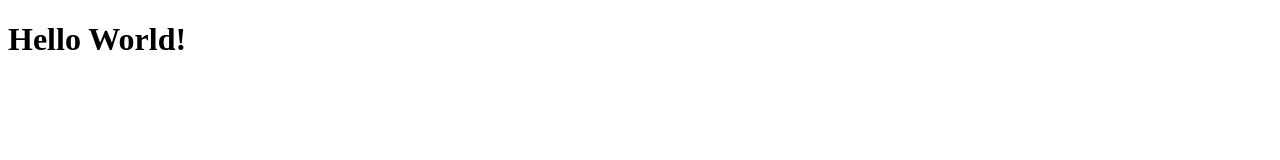
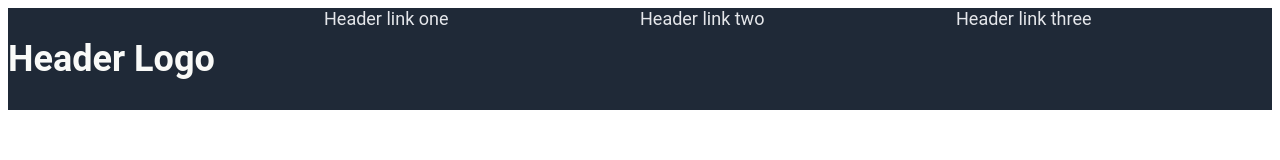
Before and after one commit to TenuousControl/landing-page, a plain HTML site: page index.html in a window 1280 px wide. Drawn offline with Linux system fonts and the light colour scheme.

Commit message:
starting from the top

```diff
--- a/index.html
+++ b/index.html
@@ -3,10 +3,17 @@
 <html lang = "en">
     <head>
         <meta charset = "utf-8">
-        <title>My First Webpage</title>
+        <title>Landing Page</title>
+        <link rel="stylesheet" href="style.css">
     </head>
 
     <body>
-        <h1>Hello World!</h1>
+        <nav class="container">
+            <div class="logo"><h1>Header Logo</h1></div>
+            <div class="link">Header link one</div>
+            <div class="link">Header link two</div>
+            <div class="link">Header link three</div>
+        </nav>
+
     </body>
 </html>
--- /dev/null
+++ b/style.css
@@ -0,0 +1,22 @@
+body{
+    font-family: roboto, sans-serif;
+}
+
+.container{
+    display: flex;
+}
+
+.container div{
+    background: #1F2937;
+    flex: 1 1 0;
+}
+
+.logo{
+    font-size: 24px;
+    color: #F9FAF8;
+}
+
+.link{
+    font-size: 18px;
+    color: #E5E7EB;
+}
```
